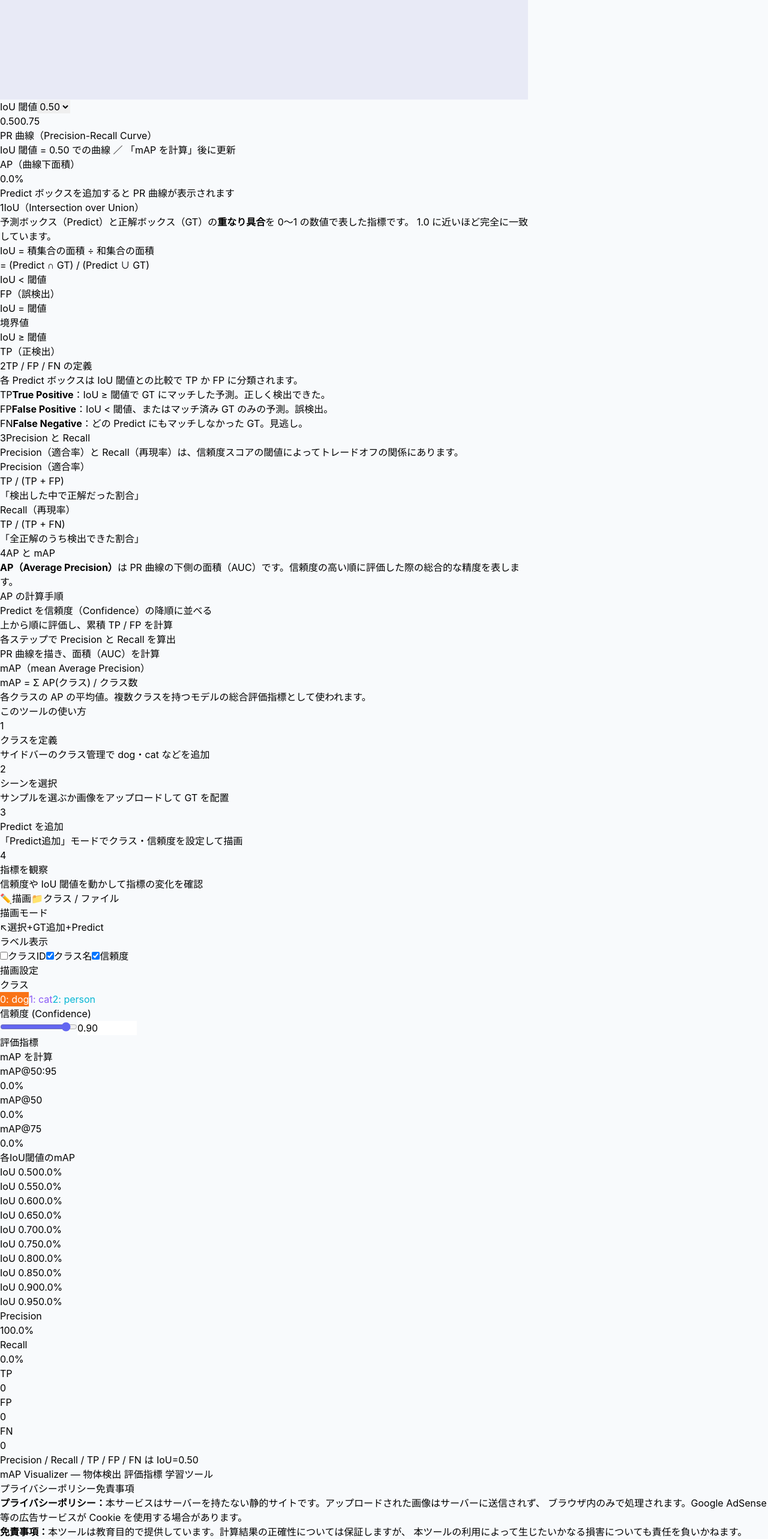
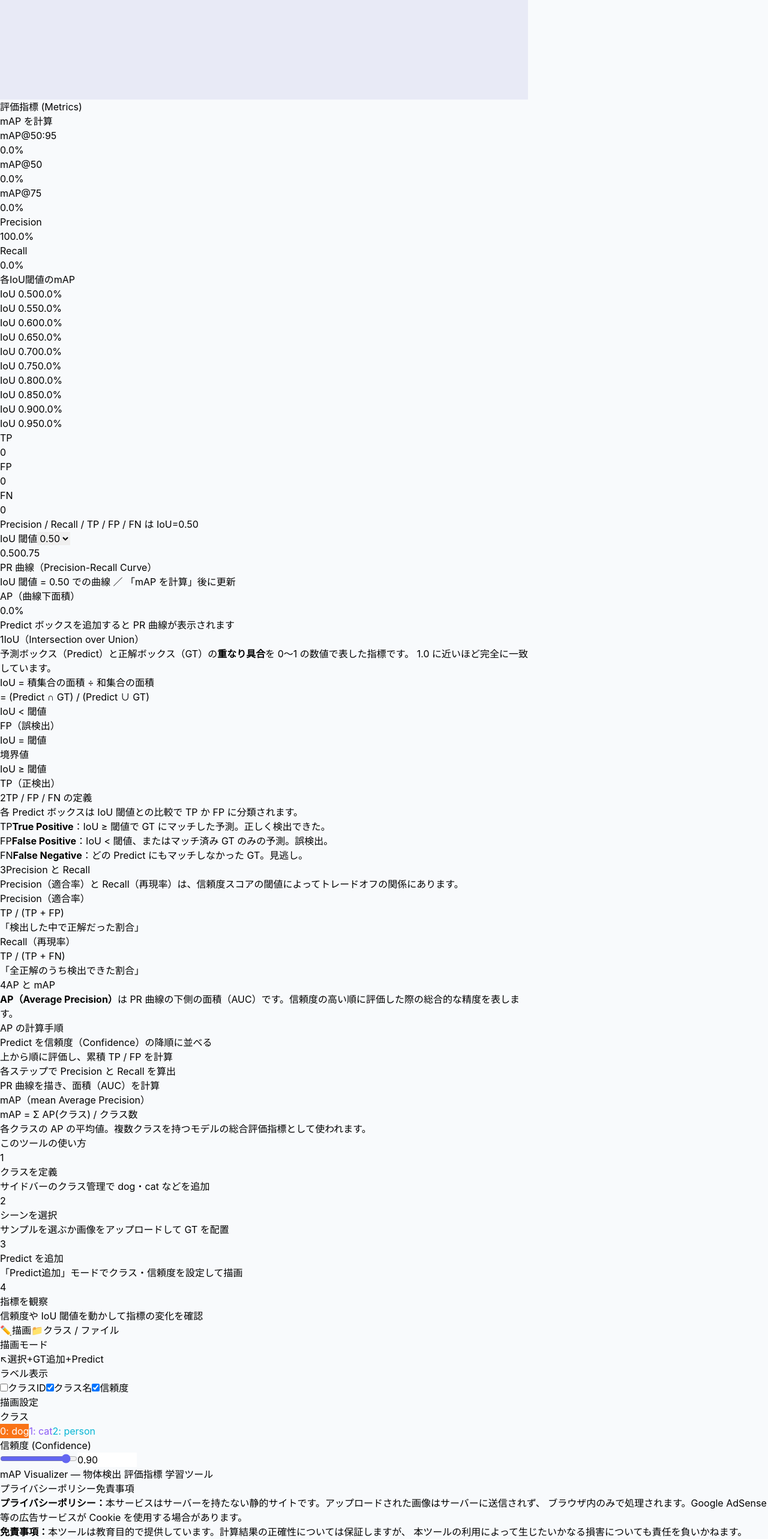
Before and after one commit to SakaiAtsuya14/map-visualizer, a React (Vite) app: page / in a window 1280 px wide. Shown: the part 3142-5708 px from the top of the page at 60% size. Built offline with nearby package versions, Linux system fonts and the light colour scheme.

Commit message:
Move metrics to App.tsx and fix drag-and-drop bug

```diff
--- a/src/App.tsx
+++ b/src/App.tsx
@@ -4,6 +4,7 @@ import Header from './components/Header';
 import Canvas from './components/Canvas';
 import Sidebar, { CLASS_COLORS } from './components/Sidebar';
 import PRCurveChart from './components/PRCurveChart';
+import MetricsPanel from './components/MetricsPanel';
 import ExplanationSection from './components/ExplanationSection';
 import Footer from './components/Footer';
 import { BoundingBox, AppMode, ClassDef, LabelDisplaySettings } from './types';
@@ -181,6 +182,8 @@ export default function App() {
                   />
                 </div>
 
+                <MetricsPanel metrics={metrics} onCalculate={handleCalculate} />
+
                 {/* PR Curve */}
                 <div className="mt-4 bg-white rounded-xl shadow-sm border border-gray-200 p-5">
                   <div className="flex items-center gap-3 mb-4">
@@ -232,8 +235,6 @@ export default function App() {
                   onUpdateBox={handleUpdateBox}
                   onConvertBox={handleConvertBox}
                   labelDisplay={labelDisplay} onLabelDisplayChange={setLabelDisplay}
-                  metrics={metrics}
-                  onCalculate={handleCalculate}
                 />
               </div>
             </div>
--- /dev/null
+++ b/src/components/MetricsPanel.tsx
@@ -0,0 +1,82 @@
+import { MetricsResult, EVAL_THRESHOLDS } from '../utils/metrics';
+
+interface Props {
+  metrics: MetricsResult;
+  onCalculate: () => void;
+}
+
+export default function MetricsPanel({ metrics, onCalculate }: Props) {
+  const pct = (v: number) => `${(v * 100).toFixed(1)}%`;
+
+  return (
+    <section className="bg-white rounded-xl border border-gray-200 p-5 shadow-sm mt-4">
+      <div className="flex items-center justify-between mb-4">
+        <h3 className="text-sm font-semibold text-gray-700 uppercase tracking-wide">評価指標 (Metrics)</h3>
+        <button onClick={onCalculate}
+          className="text-sm bg-indigo-600 text-white px-4 py-2 rounded-lg hover:bg-indigo-700 active:bg-indigo-800 transition font-semibold shadow-sm">
+          mAP を計算
+        </button>
+      </div>
+
+      <div className="flex flex-col md:flex-row gap-4 mb-4">
+        <div className="flex-1 bg-indigo-50 rounded-xl p-4 text-center flex flex-col justify-center">
+          <div className="text-sm text-indigo-500 font-bold uppercase tracking-wide mb-1">mAP@50:95</div>
+          <div className="text-3xl font-extrabold text-indigo-700">{pct(metrics.map5095)}</div>
+        </div>
+
+        <div className="flex-1 grid grid-cols-2 gap-2">
+          <MetricCard label="mAP@50" value={pct(metrics.map50)} color="blue" />
+          <MetricCard label="mAP@75" value={pct(metrics.map75)} color="purple" />
+          <MetricCard label="Precision" value={pct(metrics.precision)} color="green" />
+          <MetricCard label="Recall" value={pct(metrics.recall)} color="green" />
+        </div>
+      </div>
+
+      <div className="grid grid-cols-1 md:grid-cols-2 gap-4">
+        <div className="bg-gray-50 rounded-xl p-4">
+          <p className="text-sm text-gray-500 font-bold mb-3">各IoU閾値のmAP</p>
+          <div className="grid grid-cols-2 gap-x-6 gap-y-1">
+            {EVAL_THRESHOLDS.map(t => {
+              const key = t.toFixed(2);
+              return (
+                <div key={key} className="flex justify-between text-sm">
+                  <span className="text-gray-500">IoU {key}</span>
+                  <span className="font-mono font-semibold text-gray-700">{pct(metrics.mapByThreshold[key] ?? 0)}</span>
+                </div>
+              );
+            })}
+          </div>
+        </div>
+
+        <div className="bg-gray-50 rounded-xl p-4 flex flex-col justify-center">
+          <div className="grid grid-cols-3 gap-2 text-center mb-2">
+            <StatusBadge label="TP" value={metrics.tp} color="blue" />
+            <StatusBadge label="FP" value={metrics.fp} color="red" />
+            <StatusBadge label="FN" value={metrics.fn} color="yellow" />
+          </div>
+          <p className="text-xs text-gray-400 text-center mt-1">Precision / Recall / TP / FP / FN は IoU=0.50</p>
+        </div>
+      </div>
+    </section>
+  );
+}
+
+function MetricCard({ label, value, color }: { label: string; value: string; color: 'blue' | 'green' | 'purple' }) {
+  const s = { blue: 'bg-blue-50 text-blue-700', green: 'bg-green-50 text-green-700', purple: 'bg-purple-50 text-purple-700' };
+  return (
+    <div className={`rounded-lg p-2.5 text-center ${s[color]}`}>
+      <div className="text-xs font-semibold opacity-70 mb-0.5">{label}</div>
+      <div className="text-base font-bold">{value}</div>
+    </div>
+  );
+}
+
+function StatusBadge({ label, value, color }: { label: string; value: number; color: 'blue' | 'red' | 'yellow' }) {
+  const s = { blue: 'bg-blue-100 text-blue-800', red: 'bg-red-100 text-red-800', yellow: 'bg-yellow-100 text-yellow-800' };
+  return (
+    <div className={`rounded-lg py-2 text-center ${s[color]}`}>
+      <div className="text-xs font-semibold opacity-70 mb-0.5">{label}</div>
+      <div className="text-xl font-bold leading-none">{value}</div>
+    </div>
+  );
+}
--- a/src/components/Sidebar.tsx
+++ b/src/components/Sidebar.tsx
@@ -1,7 +1,6 @@
-import { useRef, useState } from 'react';
+import { useRef, useState, useCallback } from 'react';
 import type { BoundingBox, AppMode, ClassDef, LabelDisplaySettings } from '../types';
-import type { MetricsResult } from '../utils/metrics';
-import { EVAL_THRESHOLDS } from '../utils/metrics';
+
 
 const CLASS_COLORS = [
   '#ef4444','#f97316','#eab308','#22c55e',
@@ -29,11 +28,59 @@ interface Props {
   onConvertBox: (id: string) => void;
   labelDisplay: LabelDisplaySettings;
   onLabelDisplayChange: (ld: LabelDisplaySettings) => void;
-  metrics: MetricsResult;
-  onCalculate: () => void;
 }
 
 type Tab = 'draw' | 'data';
+
+function DropZone({
+  accept, onFile, label, colorScheme,
+}: {
+  accept: string;
+  onFile: (file: File) => void;
+  label: string;
+  colorScheme: 'indigo' | 'green' | 'red';
+}) {
+  const inputRef = useRef<HTMLInputElement>(null);
+  const counter = useRef(0);
+  const [over, setOver] = useState(false);
+
+  const colors = {
+    indigo: { border: 'border-indigo-400', bg: 'bg-indigo-50', text: 'text-indigo-600', hover: 'hover:border-indigo-400 hover:text-indigo-600' },
+    green:  { border: 'border-green-400',  bg: 'bg-green-50',  text: 'text-green-600',  hover: 'hover:border-green-400 hover:text-green-600' },
+    red:    { border: 'border-red-400',    bg: 'bg-red-50',    text: 'text-red-600',    hover: 'hover:border-red-400 hover:text-red-600' },
+  }[colorScheme];
+
+  const handle = useCallback((file: File) => { onFile(file); }, [onFile]);
+
+  const onDragEnter = (e: React.DragEvent) => {
+    e.preventDefault(); e.stopPropagation(); counter.current++; setOver(true);
+  };
+  const onDragLeave = (e: React.DragEvent) => {
+    e.preventDefault(); e.stopPropagation(); counter.current--; if (counter.current === 0) setOver(false);
+  };
+  const onDragOver = (e: React.DragEvent) => { e.preventDefault(); e.stopPropagation(); e.dataTransfer.dropEffect = 'copy'; };
+  const onDrop = (e: React.DragEvent) => {
+    e.preventDefault(); e.stopPropagation(); counter.current = 0; setOver(false);
+    const file = e.dataTransfer.files?.[0];
+    if (file) handle(file);
+  };
+
+  return (
+    <div
+      className={`w-full py-2 px-3 text-xs border border-dashed rounded-lg cursor-pointer transition-all flex items-center justify-center gap-1.5 select-none
+        ${over ? `${colors.border} ${colors.bg} ${colors.text}` : `border-gray-300 text-gray-500 ${colors.hover}`}`}
+      onDragEnter={onDragEnter} onDragLeave={onDragLeave} onDragOver={onDragOver} onDrop={onDrop}
+      onClick={() => inputRef.current?.click()}
+    >
+      <input ref={inputRef} type="file" accept={accept} className="hidden"
+        onChange={e => { const f = e.target.files?.[0]; if (f) { handle(f); e.target.value = ''; } }} />
+      <svg className="w-3.5 h-3.5 shrink-0" fill="none" viewBox="0 0 24 24" stroke="currentColor">
+        <path strokeLinecap="round" strokeLinejoin="round" strokeWidth={2} d="M4 16v1a3 3 0 003 3h10a3 3 0 003-3v-1m-4-8l-4-4m0 0L8 8m4-4v12" />
+      </svg>
+      {over ? 'ドロップして読み込む' : label}
+    </div>
+  );
+}
 
 export default function Sidebar({
   mode, onModeChange, classes, onAddClass, onUpdateClass, onDeleteClass,
@@ -41,12 +88,7 @@ export default function Sidebar({
   onImageUpload, onUploadBoxes,
   selectedBoxId, gtBoxes, onDeleteGT, predictBoxes, onUpdateBox, onConvertBox,
   labelDisplay, onLabelDisplayChange,
-  metrics, onCalculate,
 }: Props) {
-  const imageRef = useRef<HTMLInputElement>(null);
-  const gtFileRef = useRef<HTMLInputElement>(null);
-  const predFileRef = useRef<HTMLInputElement>(null);
-
   const [activeTab, setActiveTab] = useState<Tab>('draw');
   const [newClassNum, setNewClassNum] = useState('');
   const [newClassName, setNewClassName] = useState('');
@@ -62,17 +104,14 @@ export default function Sidebar({
     setNewClassName('');
   };
 
-  const handleFileUpload = async (e: React.ChangeEvent<HTMLInputElement>, type: 'gt' | 'predict') => {
-    const f = e.target.files?.[0];
-    if (!f) return;
+  const handleBoxFile = useCallback(async (file: File, type: 'gt' | 'predict') => {
     setUploadError(null);
     try {
-      await onUploadBoxes(f, type);
+      await onUploadBoxes(file, type);
     } catch (err) {
       setUploadError(err instanceof Error ? err.message : '読み込みエラー');
     }
-    e.target.value = '';
-  };
+  }, [onUploadBoxes]);
 
   const pct = (v: number) => `${(v * 100).toFixed(1)}%`;
   const isDrawMode = mode === 'gt-add' || mode === 'predict-add';
@@ -291,27 +330,15 @@ export default function Sidebar({
           <section className="bg-white rounded-xl border border-gray-200 p-3 shadow-sm">
             <h3 className="text-xs font-semibold text-gray-500 uppercase tracking-wide mb-2">ファイル入力</h3>
             <p className="text-xs text-gray-400 mb-1">背景画像</p>
-            <input ref={imageRef} type="file" accept="image/*" className="hidden"
-              onChange={e => { const f = e.target.files?.[0]; if (f) onImageUpload(f); }} />
-            <button onClick={() => imageRef.current?.click()}
-              className="w-full py-1.5 mb-3 text-xs text-gray-500 border border-dashed border-gray-300 rounded-lg hover:border-indigo-400 hover:text-indigo-600 transition">
-              画像をアップロード
-            </button>
-            <p className="text-xs text-gray-400 mb-1">アノテーション / 予測結果</p>
+            <DropZone accept="image/*" colorScheme="indigo" label="画像をアップロード / ドラッグ＆ドロップ"
+              onFile={onImageUpload} />
+            <p className="text-xs text-gray-400 mt-3 mb-1">アノテーション / 予測結果</p>
             <p className="text-xs text-gray-400 mb-1.5">YOLO .txt　/ COCO .json　/ Pascal VOC .xml</p>
-            <input ref={gtFileRef} type="file" accept=".txt,.json,.xml" className="hidden"
-              onChange={e => handleFileUpload(e, 'gt')} />
-            <input ref={predFileRef} type="file" accept=".txt,.json,.xml" className="hidden"
-              onChange={e => handleFileUpload(e, 'predict')} />
-            <div className="flex gap-1.5">
-              <button onClick={() => gtFileRef.current?.click()}
-                className="flex-1 py-1.5 text-xs text-green-600 border border-green-300 rounded-lg hover:bg-green-50 transition font-medium">
-                GT 読み込み
-              </button>
-              <button onClick={() => predFileRef.current?.click()}
-                className="flex-1 py-1.5 text-xs text-red-600 border border-red-300 rounded-lg hover:bg-red-50 transition font-medium">
-                Predict 読み込み
-              </button>
+            <div className="flex flex-col gap-1.5">
+              <DropZone accept=".txt,.json,.xml" colorScheme="green" label="GT 読み込み / ドラッグ＆ドロップ"
+                onFile={f => handleBoxFile(f, 'gt')} />
+              <DropZone accept=".txt,.json,.xml" colorScheme="red" label="Predict 読み込み / ドラッグ＆ドロップ"
+                onFile={f => handleBoxFile(f, 'predict')} />
             </div>
             {uploadError && (
               <p className="text-xs text-red-500 mt-1.5 bg-red-50 rounded px-2 py-1">{uploadError}</p>
@@ -321,73 +348,6 @@ export default function Sidebar({
         </>
       )}
 
-      {/* ── 評価（常時表示） ── */}
-      <section className="bg-white rounded-xl border border-gray-200 p-3 shadow-sm">
-        <div className="flex items-center justify-between mb-3">
-          <h3 className="text-xs font-semibold text-gray-500 uppercase tracking-wide">評価指標</h3>
-          <button onClick={onCalculate}
-            className="text-xs bg-indigo-600 text-white px-3 py-1.5 rounded-lg hover:bg-indigo-700 active:bg-indigo-800 transition font-semibold shadow-sm">
-            mAP を計算
-          </button>
-        </div>
-
-        <div className="bg-indigo-50 rounded-lg p-2.5 text-center mb-2">
-          <div className="text-xs text-indigo-500 font-semibold uppercase tracking-wide">mAP@50:95</div>
-          <div className="text-2xl font-bold text-indigo-700">{pct(metrics.map5095)}</div>
-        </div>
-
-        <div className="grid grid-cols-2 gap-1.5 mb-2">
-          <MetricCard label="mAP@50" value={pct(metrics.map50)} color="blue" />
-          <MetricCard label="mAP@75" value={pct(metrics.map75)} color="purple" />
-        </div>
-
-        <div className="bg-gray-50 rounded-lg p-2 mb-2">
-          <p className="text-xs text-gray-400 font-semibold mb-1.5">各IoU閾値のmAP</p>
-          <div className="grid grid-cols-2 gap-x-4 gap-y-0.5">
-            {EVAL_THRESHOLDS.map(t => {
-              const key = t.toFixed(2);
-              return (
-                <div key={key} className="flex justify-between text-xs">
-                  <span className="text-gray-500">IoU {key}</span>
-                  <span className="font-mono font-semibold text-gray-700">{pct(metrics.mapByThreshold[key] ?? 0)}</span>
-                </div>
-              );
-            })}
-          </div>
-        </div>
-
-        <div className="grid grid-cols-2 gap-1.5 mb-2">
-          <MetricCard label="Precision" value={pct(metrics.precision)} color="green" />
-          <MetricCard label="Recall" value={pct(metrics.recall)} color="green" />
-        </div>
-
-        <div className="grid grid-cols-3 gap-1 text-center">
-          <StatusBadge label="TP" value={metrics.tp} color="blue" />
-          <StatusBadge label="FP" value={metrics.fp} color="red" />
-          <StatusBadge label="FN" value={metrics.fn} color="yellow" />
-        </div>
-        <p className="text-xs text-gray-400 mt-1.5 text-center">Precision / Recall / TP / FP / FN は IoU=0.50</p>
-      </section>
-    </div>
-  );
-}
-
-function MetricCard({ label, value, color }: { label: string; value: string; color: 'blue' | 'green' | 'purple' }) {
-  const s = { blue: 'bg-blue-50 text-blue-700', green: 'bg-green-50 text-green-700', purple: 'bg-purple-50 text-purple-700' };
-  return (
-    <div className={`rounded-lg p-2 text-center ${s[color]}`}>
-      <div className="text-xs font-semibold opacity-70">{label}</div>
-      <div className="text-sm font-bold">{value}</div>
-    </div>
-  );
-}
-
-function StatusBadge({ label, value, color }: { label: string; value: number; color: 'blue' | 'red' | 'yellow' }) {
-  const s = { blue: 'bg-blue-100 text-blue-800', red: 'bg-red-100 text-red-800', yellow: 'bg-yellow-100 text-yellow-800' };
-  return (
-    <div className={`rounded-md py-1.5 text-center ${s[color]}`}>
-      <div className="text-xs opacity-70">{label}</div>
-      <div className="text-lg font-bold leading-tight">{value}</div>
     </div>
   );
 }
```
